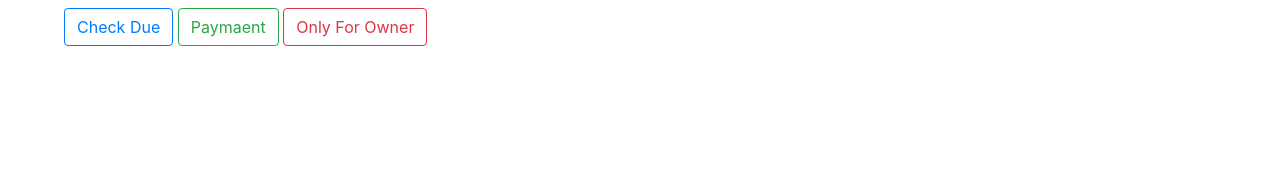
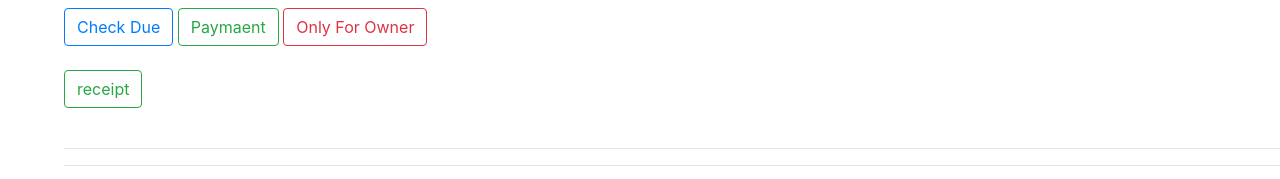
Before and after one commit to cksite/maavaishno, a plain HTML site: page index.html in a window 1280 px wide. Shown: the part 1026-1205 px from the top of the page. Before the commit the page ends 1072 px from the top, so only its background shows below. Drawn offline with nearby package versions, Linux system fonts and the light colour scheme.

Commit message:
Update index.html

```diff
--- a/index.html
+++ b/index.html
@@ -188,6 +188,16 @@
         <a href="https://docs.google.com/spreadsheets/d/10jWcl-nzvCq7DQQ7nXhGnv9Qa4Tq9p9tYFJJeewJa5Q/edit?usp=drivesdk">
             <button type="button" class="btn btn-outline-danger">Only For Owner</button>
         </a>
+        <br>
+        <br>
+        <a href="https://docs.google.com/spreadsheets/d/1k7xRiS77DHG8hr_4lxGMaA3_6ORZLZAgQm2mbPMmZcs/edit#gid=0">
+            <button type="button" class="btn btn-outline-success">receipt</button>
+
+
+            <br>
+            <br>
+            <hr>
+            <hr>
 
 
 
```
